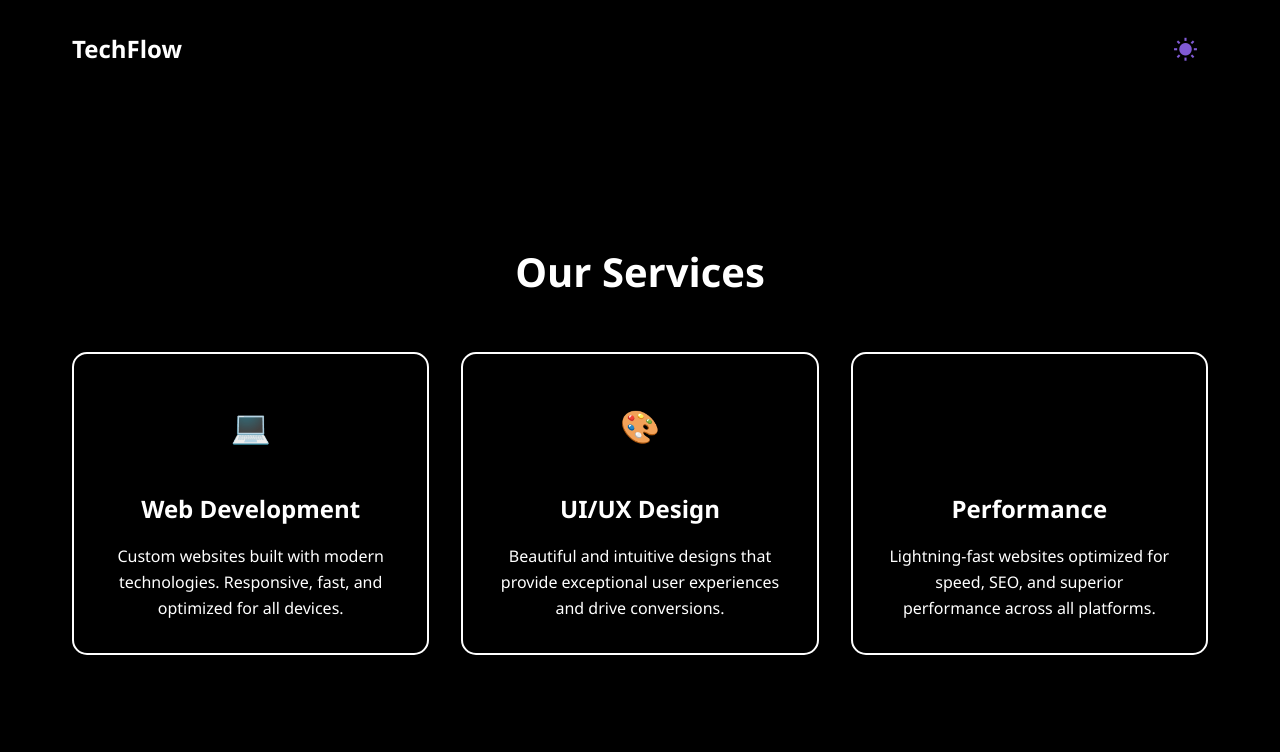
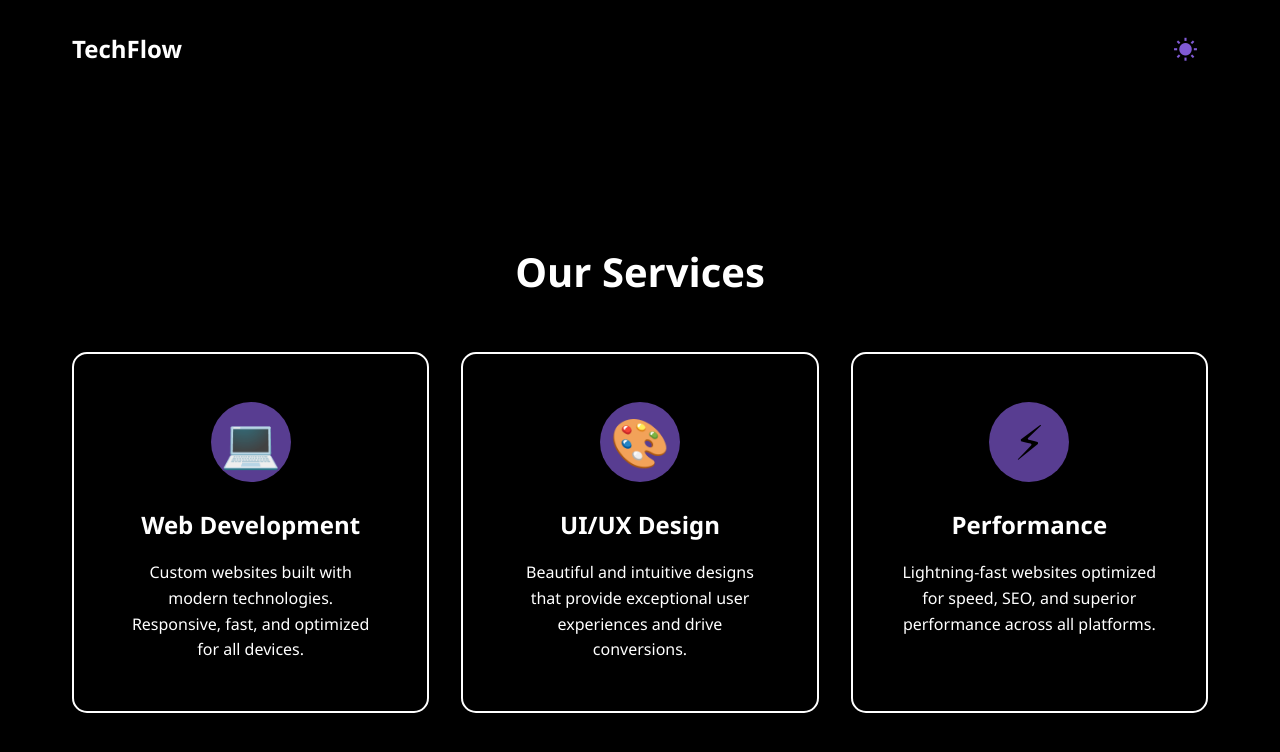
Before and after one commit to MadhavRaninga/exam-task, a plain HTML site: page index.html in a window 1280 px wide. Drawn offline with nearby package versions, Linux system fonts and the light colour scheme.

Commit message:
Update style.css

```diff
--- a/style.css
+++ b/style.css
@@ -70,24 +70,26 @@
 
         .feature-card {
             background-color: transparent;
-            padding: 2rem;
+            padding: 3rem;
             border-radius: 15px;
             box-shadow: var(--shadow);
             text-align: center;
             transition: all 0.3s ease;
             box-shadow: 10px 10px 20px rgba(0, 0, 0, 0.553);
         }
-
+        .feature-card:hover{
+            transform: scale(1.01);
+        }
         .feature-icon {
             width: 80px;
             height: 80px;
-            background: linear-gradient(135deg, var(--accent) 0%, #805ad5 100%);
+            background-color: #815ad5ae;
             border-radius: 50%;
             display: flex;
             align-items: center;
             justify-content: center;
             margin: 0 auto 1.5rem;
-            font-size: 2rem;
+            font-size: 3rem;
         }
 
         .feature-title {
```
